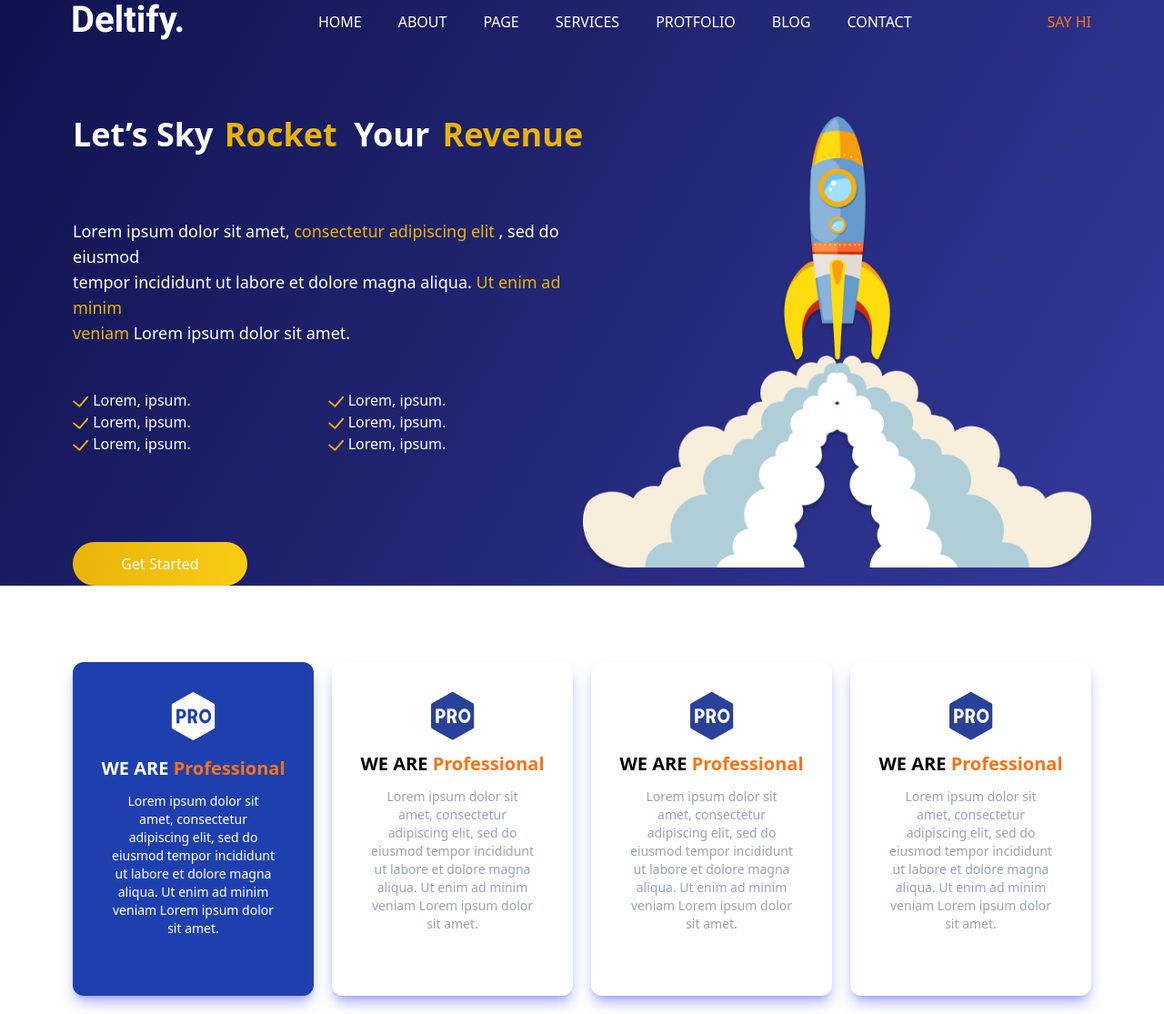
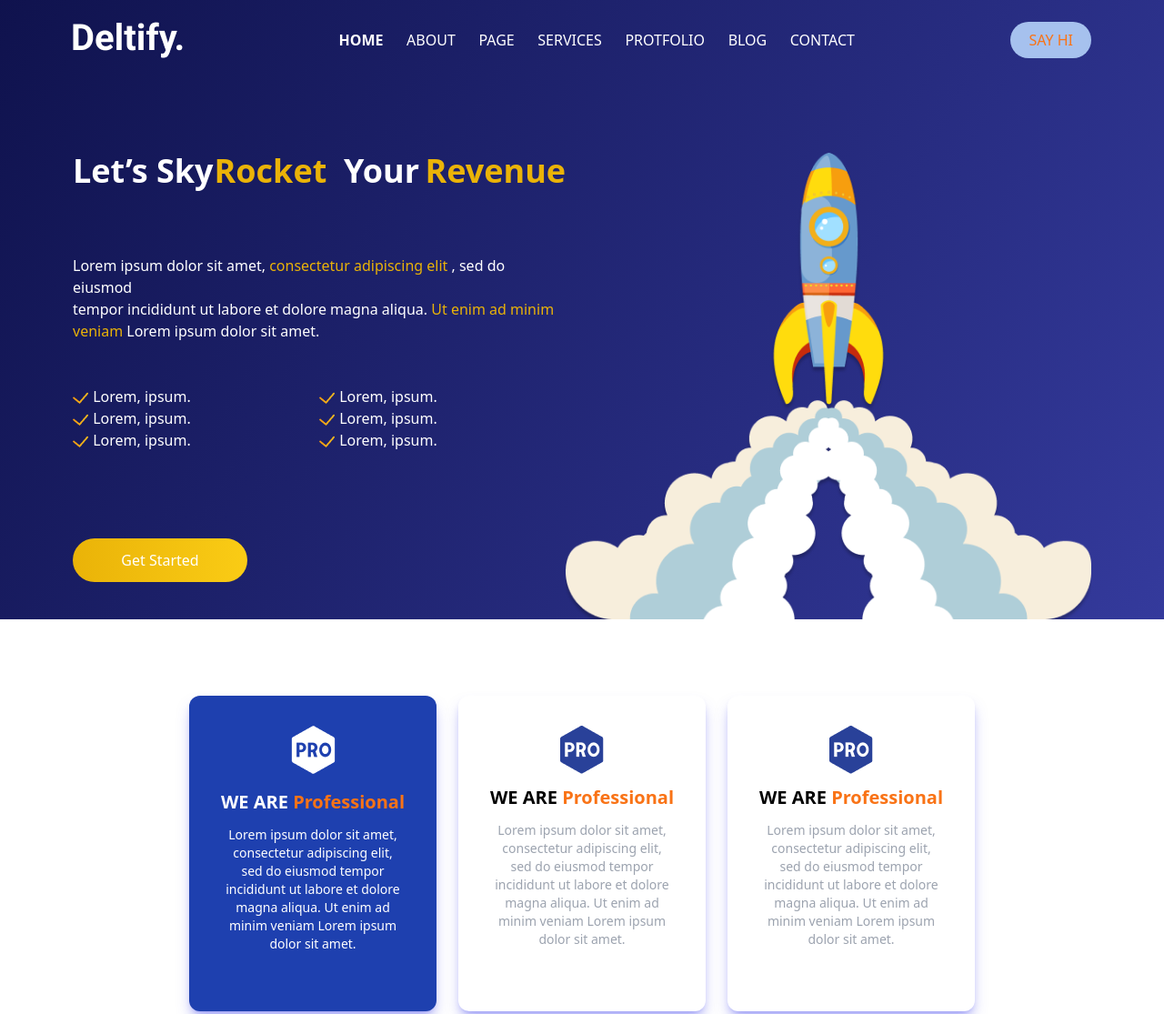
Before and after one commit to ranamuzamil/assignment, a website: page index.html in a window 1280 px wide. Shown: the part 16-1131 px from the top of the page at 91% size. Drawn offline with nearby package versions, Linux system fonts and the light colour scheme.

Commit message:
1 file del & index file modified

```diff
--- a/index.html
+++ b/index.html
@@ -6,56 +6,67 @@
   <meta http-equiv="X-UA-Compatible" content="IE=edge">
   <meta name="viewport" content="width=device-width, initial-scale=1.0">
   <script src="https://cdn.tailwindcss.com"></script>
+  <script src="https://unpkg.com/ionicons@4.5.10-0/dist/ionicons.js"></script>
   <title>Deltify</title>
   <style>
     .bgcolorformain {
       background-image: linear-gradient(120deg, #0F124D, #343a9c);
+      width: 100%;
     }
   </style>
+
 </head>
 
 <body>
-  <div class="main bgcolorformain">
-    <div class="container flex px-20 py-5 justify-between items-center">
+  <div class="bgcolorformain">
 
-      <div class="logo">
+
+
+    <!-- GKFYJASDHFKHFDSUHDS -->
+    <header class="bg-inherit mx-20 py-10 items-center">
+
+      <nav class="flex justify-between items-center w-[100%]">
+
+        <div>
           <a href="#"><img src="./images/Deltify.png" alt=""></a>
         </div>
 
-      <div class="">
-        <nav>
-          <ul class="flex gap-10 text-white">
-            <li><a href="#">HOME</a></li>
-            <li><a href="#">ABOUT</a></li>
-            <li><a href="#">PAGE</a></li>
-            <li><a href="#">SERVICES</a></li>
-            <li><a href="#">PROTFOLIO</a></li>
-            <li><a href="#">BLOG</a></li>
-            <li><a href="#">CONTACT</a></li>
+        <div class="nav-links duration-500 lg:static absolute max-lg:bg-gray-500 text-white lg:min-h-fit min-h-[100vh] left-0 top-[-100%] lg:w-auto  w-full flex items-center max-lg:mt-[-38px] px-5">
+
+          <ul class="flex lg:flex-row flex-col lg:items-center lg:gap-[2vw] gap-8">
+            <li><a class="hover:text-blue-300 font-bold" href="#active">HOME</a></li>
+            <li><a class="hover:text-blue-300 hover:font-bold" href="#">ABOUT</a></li>
+            <li><a class="hover:text-blue-300 hover:font-bold" href="#">PAGE</a></li>
+            <li><a class="hover:text-blue-300 hover:font-bold" href="#">SERVICES</a></li>
+            <li><a class="hover:text-blue-300 hover:font-bold" href="#">PROTFOLIO</a></li>
+            <li><a class="hover:text-blue-300 hover:font-bold" href="#">BLOG</a></li>
+            <li><a class="hover:text-blue-300 hover:font-bold" href="#">CONTACT</a></li>
           </ul>
-        </nav>
+
         </div>
 
-      <div class="sayhi text-orange-500 decoration-orange-500">
-        <h2>
-          <a href="">SAY HI</a>
-        </h2>
-      </div>
+        <div class="flex items-center gap-6">
+          <button class="max-md:hidden bg-[#a6c1ee] text-orange-500 px-5 py-2 rounded-full hover:bg-[#87acec]"><a
+              href="">SAY&nbsp;HI</a></button>
+          <ion-icon onclick="onToggleMenu(this)" name="menu" class="text-3xl cursor-pointer lg:hidden"></ion-icon>
         </div>
 
+    </header>
 
-    <div class="main-content flex px-20 pt-16">
+
+
+    <div class="main-content max-md:flex-wrap flex gap-y-10 px-20 pt-16">
       <div class="">
-        <h1 class="flex text-4xl font-bold text-white font-sans">
+        <h1 class="flex text-4xl max-lg:text-lg max-sm:text-base font-bold text-white font-sans">
           Let’s Sky &nbsp; <p class="text-yellow-500">Rocket</p>&nbsp; Your &nbsp;<p class="text-yellow-500">Revenue</p>
         </h1>
-        <p class="text-white pt-8 min-w-fit text-lg ">
+        <p class="text-white pt-8  text-[1rem]">
           Lorem ipsum dolor sit amet, <span class="text-yellow-500"> consectetur adipiscing elit </span>, sed do eiusmod
           <br> tempor incididunt ut labore et dolore
           magna aliqua. <span class="text-yellow-500"> Ut enim ad minim <br> veniam </span> Lorem ipsum dolor sit amet.
         </p>
 
-        <div class="grid grid-cols-2 grid-rows-3 text-white pt-12">
+        <div class="grid grid-cols-2 grid-rows-3 max-md:grid-cols-1 text-white pt-12">
           <span> <img class="inline-flex" src="./images/correct-arrow.png" alt=""> Lorem, ipsum.</span>
           <span> <img class="inline-flex" src="./images/correct-arrow.png" alt=""> Lorem, ipsum.</span>
           <span> <img class="inline-flex" src="./images/correct-arrow.png" alt=""> Lorem, ipsum.</span>
@@ -64,10 +75,10 @@
           <span> <img class="inline-flex" src="./images/correct-arrow.png" alt=""> Lorem, ipsum.</span>
         </div>
 
-        <div
-          class="btn bg-gradient-to-r cursor-pointer from-yellow-500 to-yellow-400 w-48 h-12 rounded-3xl justify-center items-center flex mt-24 text-white">
+        <button
+          class="btn bg-gradient-to-r from-yellow-500 to-yellow-400 w-48 h-12 rounded-3xl justify-center items-center flex mt-24 text-white">
           Get Started
-        </div>
+        </button>
 
       </div>
       <div class="main-image">
@@ -78,10 +89,10 @@
 
 
 
-  <div class="px-20 py-5 mt-16 grid grid-cols-4 gap-5">
+  <div class="px-20 py-5 mt-16 flex flex-wrap gap-6 justify-center">
 
     <div
-      class="card shadow-lg shadow-indigo-500/50 bg-blue-800 flex flex-col justify-center items-center rounded-xl font-sans">
+      class="w-[17rem] card shadow-lg shadow-indigo-500/50 bg-blue-800 flex flex-col justify-center items-center rounded-xl font-sans">
       <div class="img pt-7"><img src="./images/mdi_professional-hexagon.png" alt=""></div>
       <div class="text-white font-bold py-3 text-xl">WE ARE <span class="text-orange-500 font-bold">Professional</span>
       </div>
@@ -91,7 +102,7 @@
     </div>
 
     <div
-      class="card shadow-lg shadow-indigo-500/50 bg-white flex flex-col justify-center items-center rounded-xl font-sans">
+      class="w-[17rem] scroll-m-5 card shadow-lg shadow-indigo-500/50 bg-white flex flex-col justify-center items-center rounded-xl font-sans">
       <div class="img pt-7"><img src="./images/pro2.png" alt=""></div>
       <div class="text-black font-bold py-3 text-xl">WE ARE <span class="text-orange-500 font-bold">Professional</span>
       </div>
@@ -101,7 +112,7 @@
     </div>
 
     <div
-      class="card shadow-lg shadow-indigo-500/50 bg-white flex flex-col justify-center items-center rounded-xl font-sans">
+      class="w-[17rem] card shadow-lg shadow-indigo-500/50 bg-white flex flex-col justify-center items-center rounded-xl font-sans">
       <div class="img pt-7"><img src="./images/pro2.png" alt=""></div>
       <div class="text-black font-bold py-3 text-xl">WE ARE <span class="text-orange-500 font-bold">Professional</span>
       </div>
@@ -111,7 +122,7 @@
     </div>
 
     <div
-      class="card shadow-lg shadow-indigo-500/50 bg-white flex flex-col justify-center items-center rounded-xl font-sans">
+      class="w-[17rem] card shadow-lg shadow-indigo-500/50 bg-white flex flex-col justify-center items-center rounded-xl font-sans">
       <div class="img pt-7"><img src="./images/pro2.png" alt=""></div>
       <div class="text-black font-bold py-3 text-xl">WE ARE <span class="text-orange-500 font-bold">Professional</span>
       </div>
@@ -123,12 +134,12 @@
   </div>
 
 
-  <div class="flex px-20 py-10 mt-10 justify-between">
-    <div class="w-max">
+  <div class="flex max-lg:flex-wrap px-20 py-10 mt-10 gap-x-48 justify-between">
+    <div class="max-lg:w-[100%] w-[50%]">
       <img src="./images/main-3img.png" alt="">
     </div>
 
-    <div class="w-2/5">
+    <div class="">
       <h5 class="text-yellow-400">Expert store designing</h5>
       <h2 class="text-3xl font-bold py-5 pr-10"><span class="text-yellow-500">Shopify</span> stores that are proven in
         its <span class="text-yellow-500">power</span> to convert</h2>
@@ -143,7 +154,8 @@
         <span> <img class="inline-flex" src="./images/correct-arrow.png" alt=""> Lorem, ipsum.</span>
       </div>
 
-      <button class="text-white bg-gradient-to-r from-yellow-600 mt-16 to-yellow-500 w-40 h-12 rounded-md">Read More</button>
+      <button class="text-white bg-gradient-to-r from-yellow-600 mt-16 to-yellow-500 w-40 h-12 rounded-md">Read
+        More</button>
     </div>
 
   </div>
@@ -151,7 +163,8 @@
 
   <div class="main-4">
     <h5>Packages</h5>
-    <h2>Choose the package that's <span class="text-gradient-to-r from-yellow-600 to-yellow-400"> right for you! </span></h2>
+    <h2>Choose the package that's <span class="text-gradient-to-r from-yellow-600 to-yellow-400"> right for you! </span>
+    </h2>
     <div class="grid grid-cols-3">
       <div class="card"></div>
     </div>
@@ -178,8 +191,13 @@
 
 
 
-
-
+  <script>
+    const navLinks = document.querySelector('.nav-links')
+    function onToggleMenu(e) {
+      e.name = e.name === 'menu' ? 'close' : 'menu'
+      navLinks.classList.toggle('top-[9%]')
+    }
+  </script>
 
 </body>
 
```
Also changed, not shown: images/menu.png (added). Lines whose indentation alone changed are shown as unchanged.
